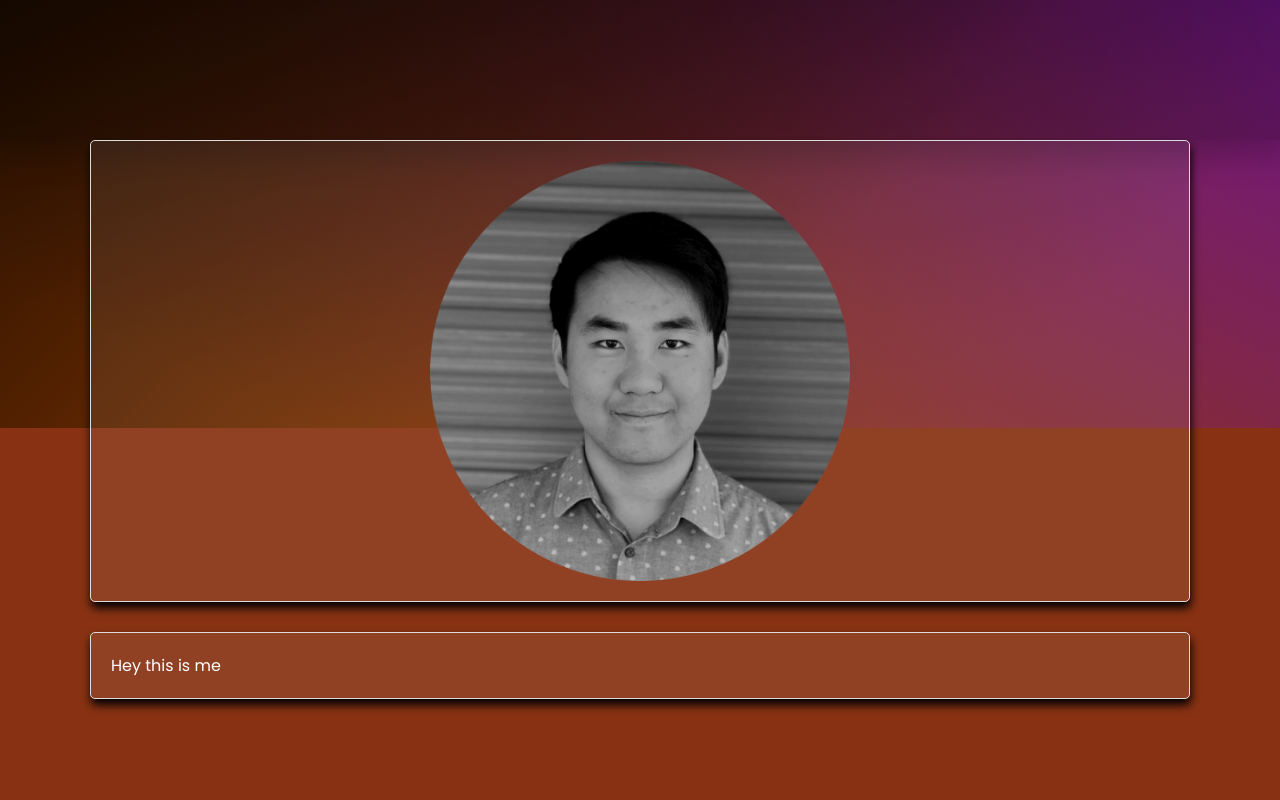
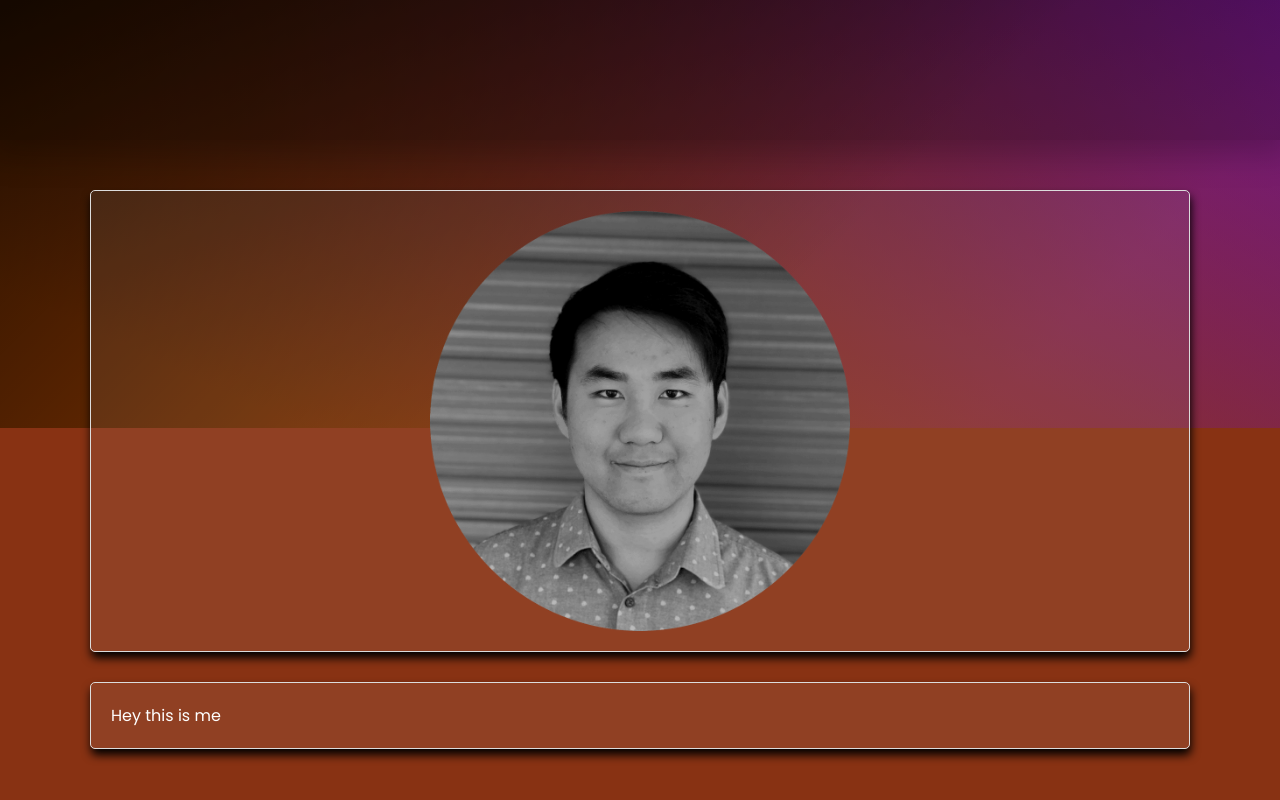
Before and after one commit to RSee07/richardsee, a React app: page /about in a window 1280 px wide. Shown: the part 372-1172 px from the top of the page. Built offline with nearby package versions, Linux system fonts and the light colour scheme.

Commit message:
Minor fixes

```diff
--- a/src/components/Header.js
+++ b/src/components/Header.js
@@ -111,10 +111,6 @@ const ListItem = styled.li`
     padding: 0;
     width: 100%;
     height: 40px;
-
-    @media (min-width: 1200px) {
-        height: 50px;
-    }
 `
 
 const Navlink = styled(NavLink)`
@@ -125,10 +121,6 @@ const Navlink = styled(NavLink)`
     font-size: 20px;
     margin: 7px 0;
     transition: all .15s ease-in-out;
-
-    @media (min-width: 1200px) {
-        font-size: 28px;
-    }
 
     &:hover {
         transition: all .15s ease-in-out;
--- a/src/components/pages/PageBase.js
+++ b/src/components/pages/PageBase.js
@@ -36,7 +36,7 @@ const PageContent = styled.div`
 
     @media (min-width: 1200px) {
         width: 1100px;
-        padding: 0px;
+        padding: 50px 0px;
         margin: auto;
     }
 `
```
